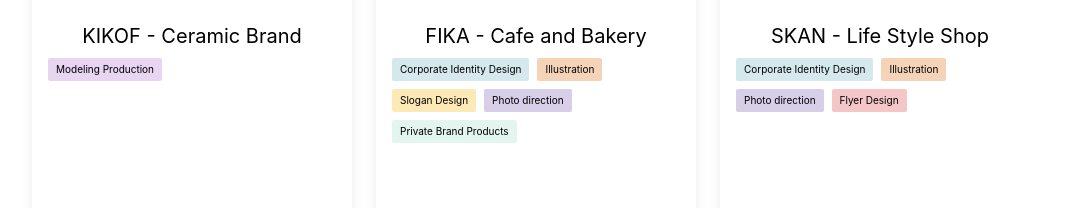
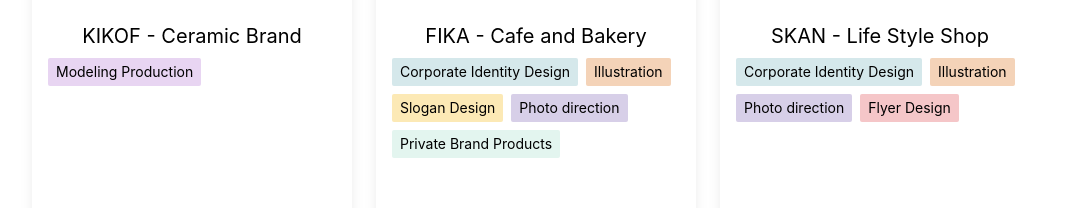
Before and after one commit to mariamarinescu/ji-yun, a React (Vite) app: page /projects in a window 1280 px wide. Shown: the part 307-515 px from the top of the page, without its empty margins (112-1183 px from the left). Built offline with nearby package versions, Linux system fonts and the light colour scheme; a web font is replaced by a local one; what tailwindcss-children would draw is missing.

Commit message:
fix(project): increase projectCard tag font size

```diff
--- a/src/components/projects/ProjectCard.tsx
+++ b/src/components/projects/ProjectCard.tsx
@@ -54,7 +54,7 @@ export const ProjectCard: FC<{
                   style={{
                     backgroundColor: projectTagListBadgeDictionary[tag],
                   }}
-                  className="h-fit w-fit rounded-sm px-2 py-1 text-[10px] text-black"
+                  className="h-fit w-fit rounded-sm px-2 py-1 text-sm text-black"
                 >
                   {tag}
                 </div>
```
